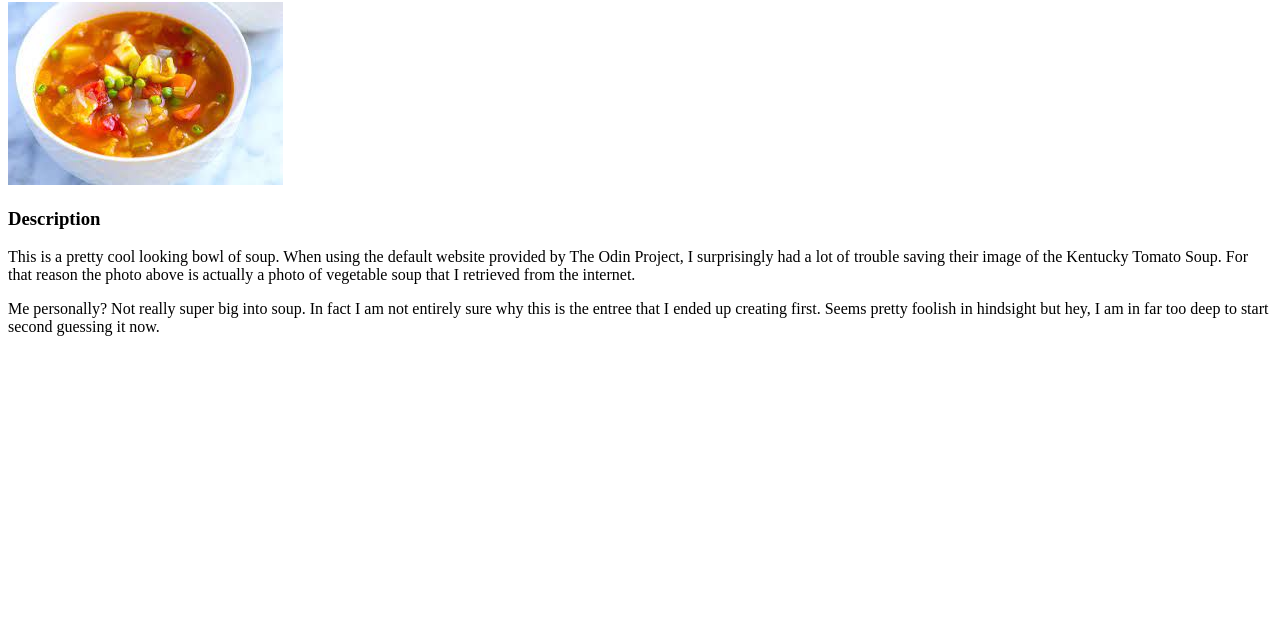
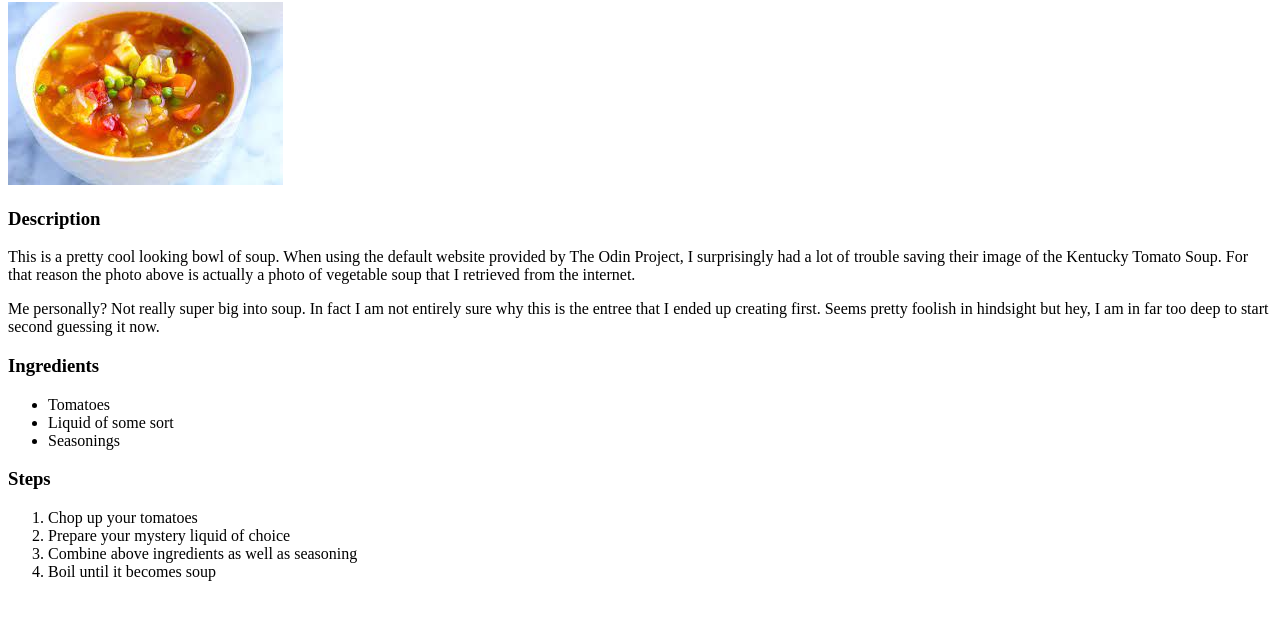
Before and after one commit to coltonmorley/odin-recipes, a plain HTML site: page recipes/soup.html in a window 1280 px wide. Shown: the part 78-698 px from the top of the page. Drawn offline with Linux system fonts and the light colour scheme.

Commit message:
Complete Kentucky Tomato Soup Page

```diff
--- a/recipes/soup.html
+++ b/recipes/soup.html
@@ -21,5 +21,19 @@
         why this is the entree that I ended up creating first.  Seems pretty foolish
         in hindsight but hey, I am in far too deep to start second guessing it now.
     </p>
+
+    <h3>Ingredients</h3>
+    <ul>
+        <li>Tomatoes</li>
+        <li>Liquid of some sort</li>
+        <li>Seasonings</li>
+    </ul>
+    <h3>Steps</h3>
+    <ol>
+        <li>Chop up your tomatoes</li>
+        <li>Prepare your mystery liquid of choice</li>
+        <li>Combine above ingredients as well as seasoning</li>
+        <li>Boil until it becomes soup</li>
+    </ol>
 </body>
 </html>
```
